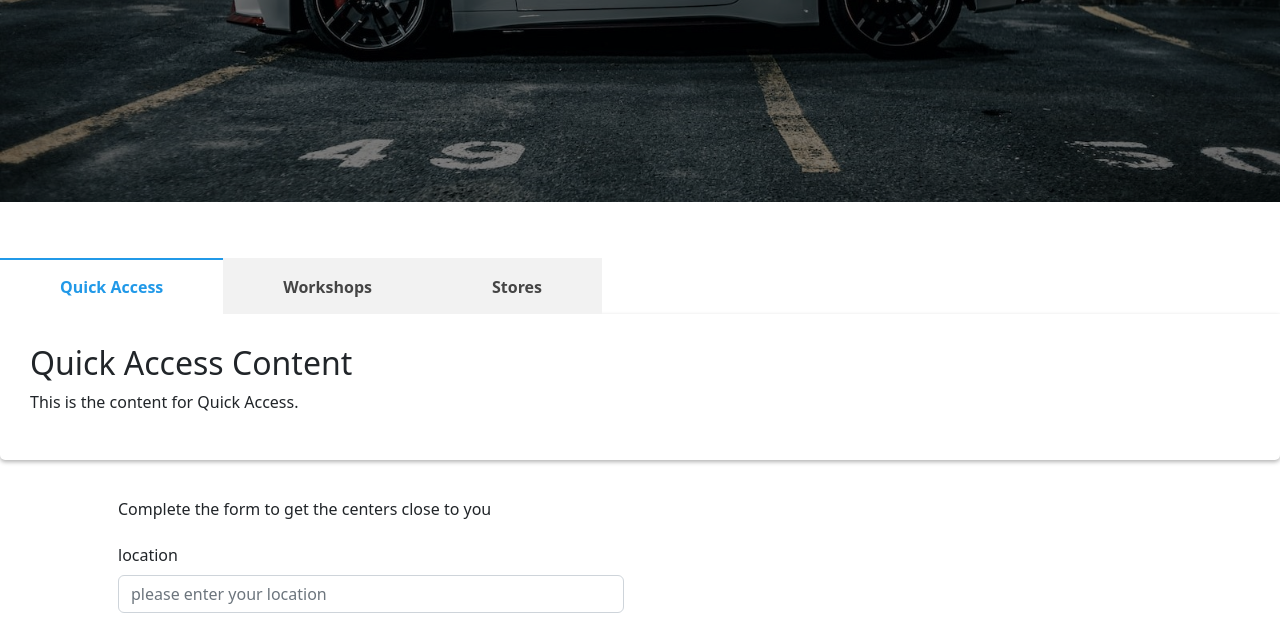
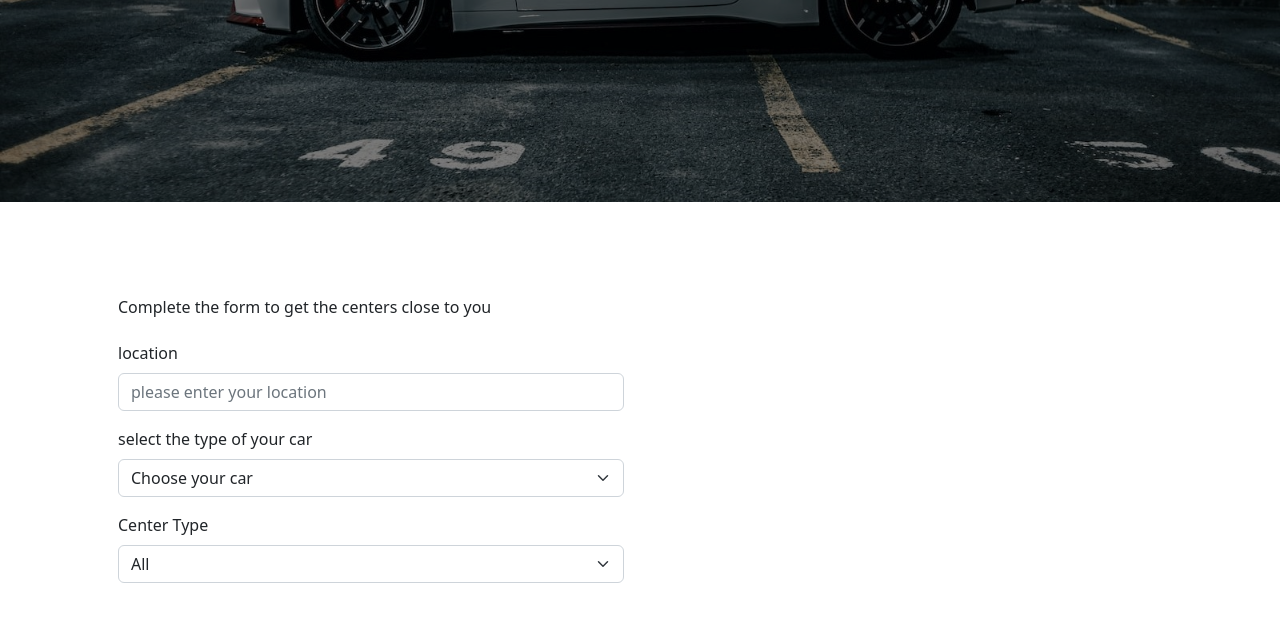
Before and after one commit to ahmedrayan587/Arabity, a plain HTML site: page index.html in a window 1280 px wide. Shown: the part 439-1065 px from the top of the page. Drawn offline with Linux system fonts and the light colour scheme; a web font is replaced by a local one.

Commit message:
Update index.html

```diff
--- a/index.html
+++ b/index.html
@@ -125,26 +125,6 @@
     </div>
   </section>
   -->
-  <div class="tab">
-    <button class="tablinks" onclick="openTab(event, 'quickAccess')">Quick Access</button>
-    <button class="tablinks" onclick="openTab(event, 'workshops')">Workshops</button>
-    <button class="tablinks" onclick="openTab(event, 'stores')">Stores</button>
-  </div>
-
-  <div id="quickAccess" class="tabcontent">
-    <h2>Quick Access Content</h2>
-    <p>This is the content for Quick Access.</p>
-  </div>
-
-  <div id="workshops" class="tabcontent">
-    <h2>Workshops Content</h2>
-    <p>This is the content for Workshops.</p>
-  </div>
-
-  <div id="stores" class="tabcontent">
-    <h2>Stores Content</h2>
-    <p>This is the content for Stores.</p>
-  </div>
 
 
   <form class="needs-validation container p-5" novalidate="">
```
